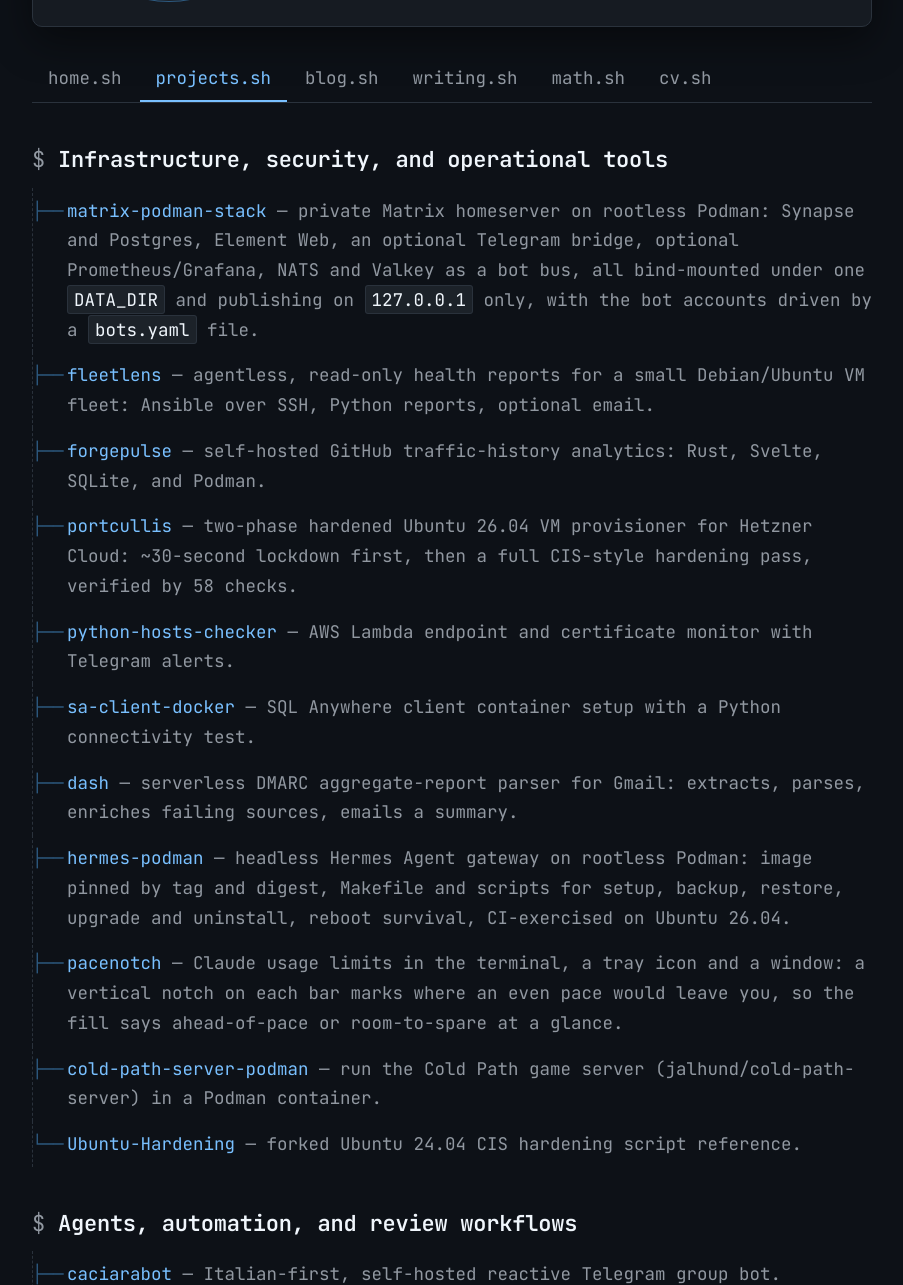
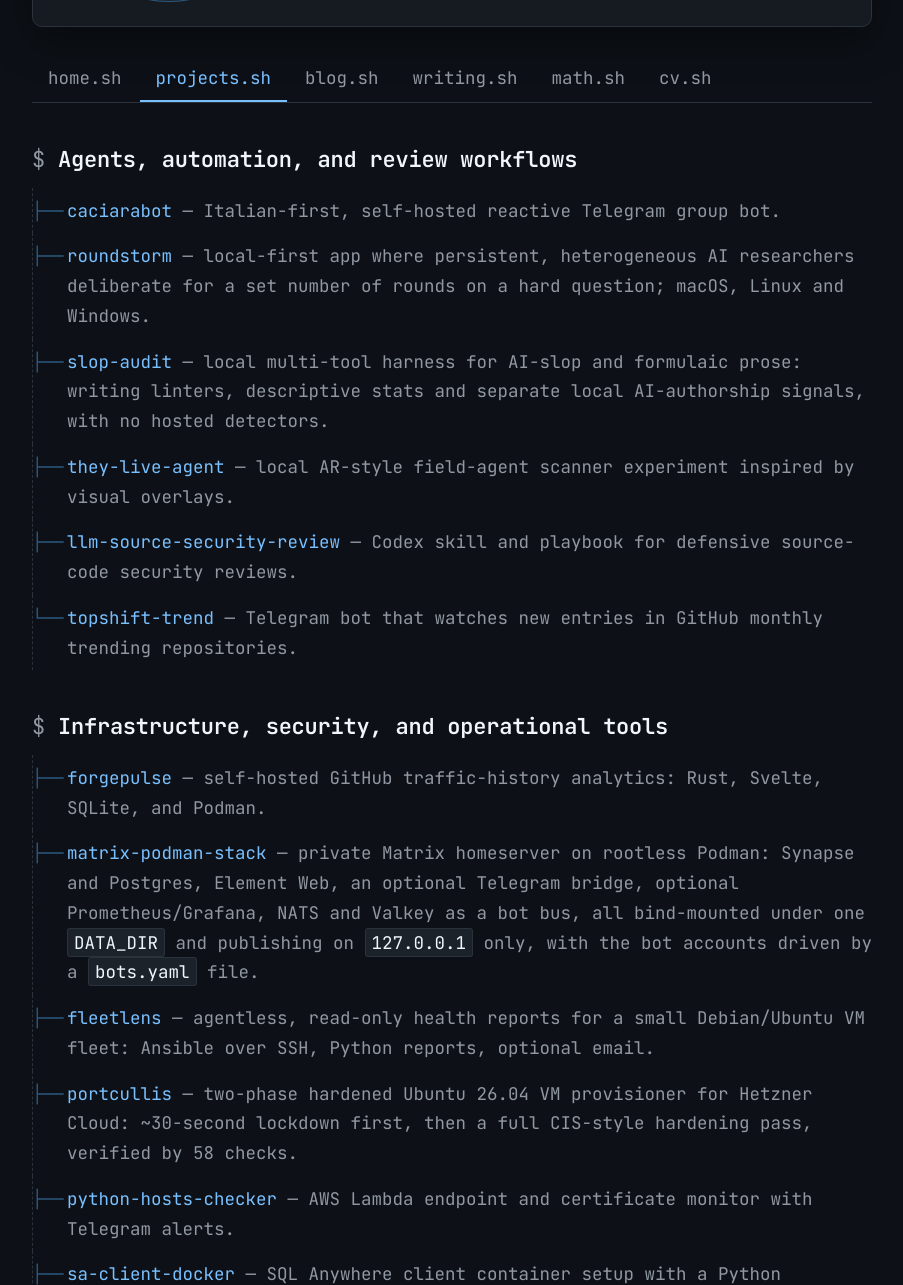
Before and after one commit to carlok/carlok.github.io, a Jekyll site: the page built from projects.md, in a window 1280 px wide and 1400 px high, scrolled down 290 px, cut to the strip 115-1400 px from the top of the window. Shown: the whole strip, without its empty margins (188-1091 px from the left). Built offline with Jekyll 4.4.1, drawn with Linux system fonts in a browser that asks for light colours; some of the changed text lies outside the part shown.

```diff
--- a/projects.md
+++ b/projects.md
@@ -29,11 +29,20 @@ permalink: /projects/
   <a class="tab" href="/cv/">cv.sh</a>
 </div>
 
+## Agents, automation, and review workflows
+
+- [caciarabot](https://github.com/carlok/caciarabot) — Italian-first, self-hosted reactive Telegram group bot.
+- [roundstorm](https://github.com/carlok/roundstorm) — local-first app where persistent, heterogeneous AI researchers deliberate for a set number of rounds on a hard question; macOS, Linux and Windows.
+- [slop-audit](https://github.com/carlok/slop-audit) — local multi-tool harness for AI-slop and formulaic prose: writing linters, descriptive stats and separate local AI-authorship signals, with no hosted detectors.
+- [they-live-agent](https://github.com/carlok/they-live-agent) — local AR-style field-agent scanner experiment inspired by visual overlays.
+- [llm-source-security-review](https://github.com/carlok/llm-source-security-review) — Codex skill and playbook for defensive source-code security reviews.
+- [topshift-trend](https://github.com/carlok/topshift-trend) — Telegram bot that watches new entries in GitHub monthly trending repositories.
+
 ## Infrastructure, security, and operational tools
 
+- [forgepulse](https://github.com/carlok/forgepulse) — self-hosted GitHub traffic-history analytics: Rust, Svelte, SQLite, and Podman.
 - [matrix-podman-stack](https://github.com/carlok/matrix-podman-stack) — private Matrix homeserver on rootless Podman: Synapse and Postgres, Element Web, an optional Telegram bridge, optional Prometheus/Grafana, NATS and Valkey as a bot bus, all bind-mounted under one `DATA_DIR` and publishing on `127.0.0.1` only, with the bot accounts driven by a `bots.yaml` file.
 - [fleetlens](https://github.com/carlok/fleetlens) — agentless, read-only health reports for a small Debian/Ubuntu VM fleet: Ansible over SSH, Python reports, optional email.
-- [forgepulse](https://github.com/carlok/forgepulse) — self-hosted GitHub traffic-history analytics: Rust, Svelte, SQLite, and Podman.
 - [portcullis](https://github.com/carlok/portcullis) — two-phase hardened Ubuntu 26.04 VM provisioner for Hetzner Cloud: ~30-second lockdown first, then a full CIS-style hardening pass, verified by 58 checks.
 - [python-hosts-checker](https://github.com/carlok/python-hosts-checker) — AWS Lambda endpoint and certificate monitor with Telegram alerts.
 - [sa-client-docker](https://github.com/carlok/sa-client-docker) — SQL Anywhere client container setup with a Python connectivity test.
```
Also changed, not shown: other parts of projects.md (+0 -9 lines).
